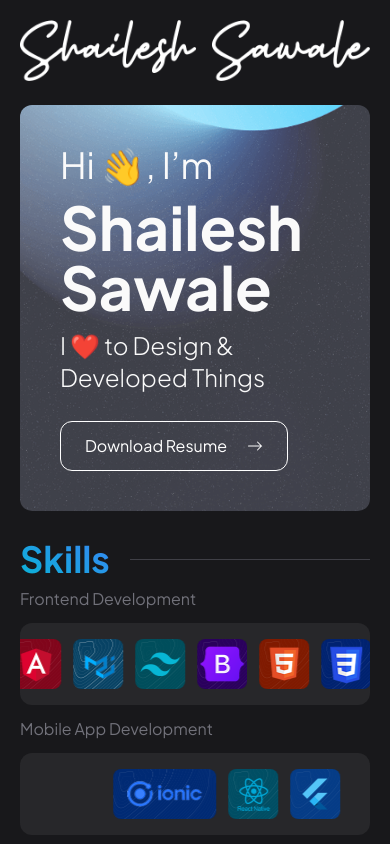
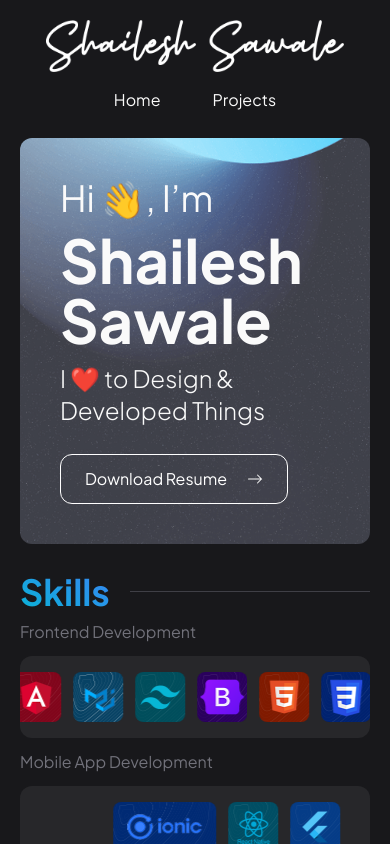
Before and after one commit to ShaileshS237/portfolio, a React (Create React App) app: page / in a window 390 px wide. Built offline with nearby package versions, Linux system fonts and the light colour scheme; a web font is replaced by a local one.

Commit message:
fixed mobile nav bar

```diff
--- a/src/App.css
+++ b/src/App.css
@@ -70,3 +70,10 @@
 		transform: rotate(0deg);
 	}
 }
+
+.h__image {
+	display: block;
+	margin-left: auto;
+	margin-right: auto;
+	/* width: 85%; */
+}
--- a/src/App.js
+++ b/src/App.js
@@ -19,7 +19,7 @@ function App() {
 
 			<Routes>
 				<Route path="/" element={<Home />} />
-				<Route path="/work" element={<Work />} />
+				<Route path="/project" element={<Work />} />
 				<Route path="/aboutproject/:id" element={<AboutProject />} />
 				<Route path="/about" element={<About />} />
 			</Routes>
--- a/src/Components/Header.jsx
+++ b/src/Components/Header.jsx
@@ -7,35 +7,35 @@ const Header = () => {
 	const [isOpen, setOpen] = useState(false);
 	return (
 		<div className="top-0 z-50 md:mt-5">
-			<div className="grid grid-cols-12 gap-4 items-center">
+			<div className="grid grid-cols-12 md:gap-4 items-center">
 				<div className="md:col-span-3 col-span-12">
 					<Link to="/">
-						<img src={logo} alt="" />
+						<img className="h__image md:w-max w-[85%]" src={logo} alt="" />
 					</Link>
 				</div>
-				<div className="flex justify-center md:col-span-3 md:hidden col-span-12">
+				{/* <div className="flex justify-center md:col-span-3 md:hidden col-span-12">
 					<Link to="/">
-						{/* <Hamburger toggled={isOpen} toggle={setOpen} /> */}
+						<Hamburger toggled={isOpen} toggle={setOpen} />
 					</Link>
-				</div>
-				<div className="col-span-9 hidden md:flex self-center justify-end navbar">
-					<ul className="flex gap-20 text-white self-center ">
+				</div> */}
+				<div className="md:col-span-9 col-span-12  md:flex self-center md:justify-end  navbar">
+					<ul className="flex gap-5 text-white self-center justify-center ">
 						<Link to="/">
 							<li className=" p-4 border-b-2 border-sky-500 border-opacity-0 hover:border-opacity-100 hover:text-sky-500 duration-200 cursor-pointer active">
 								Home
 							</li>
 						</Link>
-						<Link to="/work">
+						<Link to="/project">
 							<li className="p-4 border-b-2 border-sky-500 border-opacity-0 hover:border-opacity-100 hover:text-sky-500 duration-200 cursor-pointer active">
-								Work
+								Projects
 							</li>
 						</Link>
 						{/* <Link to="/about">
 							<li className="p-4 border-b-2 border-sky-500 border-opacity-0 hover:border-opacity-100 hover:text-sky-500 duration-200 cursor-pointer active">
 								About
 							</li>
-						</Link>
-						<li className="p-4 border-b-2 border-sky-500 border-opacity-0 hover:border-opacity-100 hover:text-sky-500 duration-200 cursor-pointer active">
+						</Link> */}
+						{/* <li className="p-4 border-b-2 border-sky-500 border-opacity-0 hover:border-opacity-100 hover:text-sky-500 duration-200 cursor-pointer active">
 							Article
 						</li> */}
 					</ul>
--- a/src/Components/TitleHero.jsx
+++ b/src/Components/TitleHero.jsx
@@ -8,7 +8,7 @@ import { BsArrowRight } from "react-icons/bs";
 const TitleHero = (props) => {
 	console.log(props);
 	return (
-		<div className="grid  animate__animated animate__fadeIn my-10 text-center">
+		<div className="grid  animate__animated animate__fadeIn md:my-10 mt-2  text-center">
 			<div
 				className={`bg-sky-700 p-10 col-span-10 lg:col-span-7 rounded-xl bg-cover `}
 				style={{ backgroundImage: `url(${bg})` }}
```
